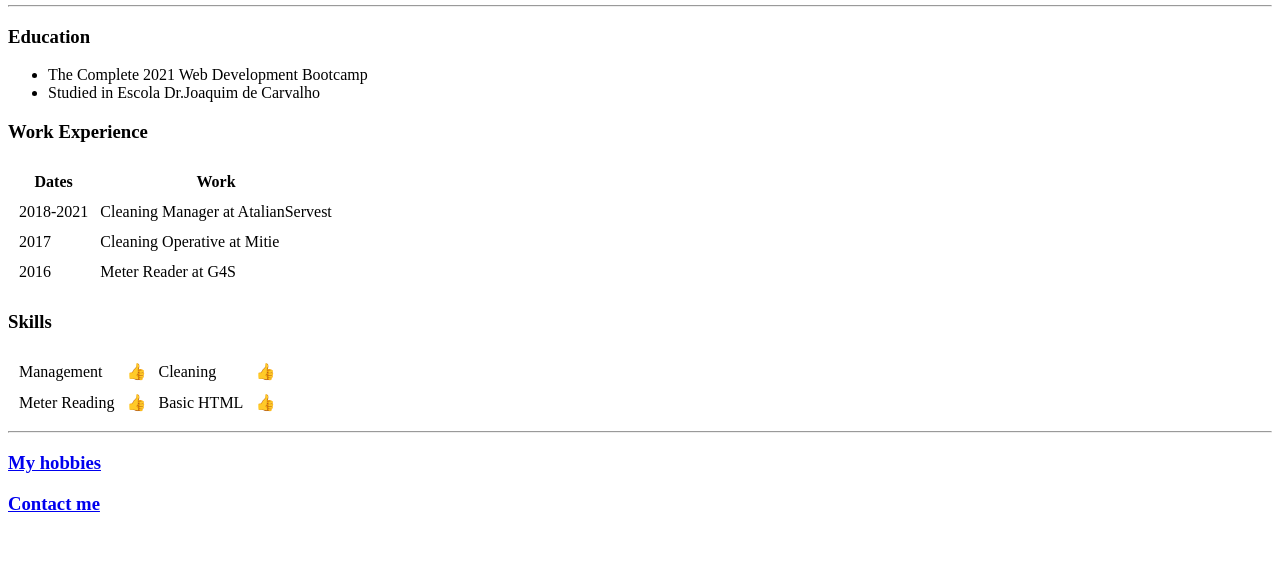
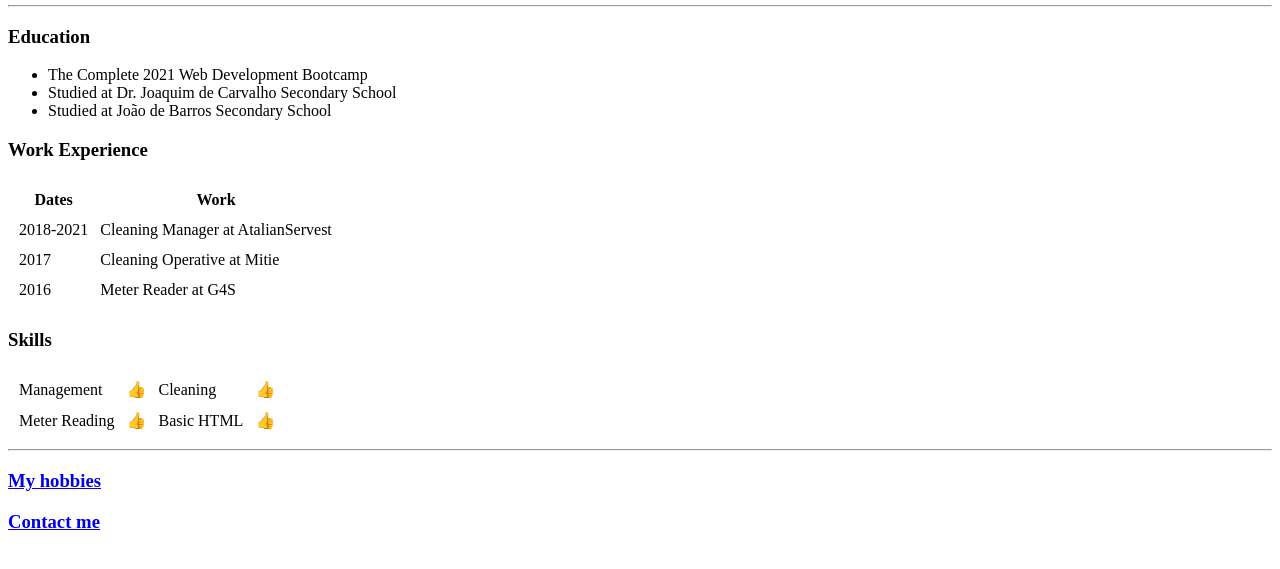
Before and after one commit to notblankdev/cv, a plain HTML site: page index.html in a window 1280 px wide. Shown: the part 207-776 px from the top of the page. Drawn offline with Linux system fonts and the light colour scheme.

Commit message:
changes to education section

```diff
--- a/index.html
+++ b/index.html
@@ -19,7 +19,8 @@
     <h3>Education</h3>
     <ul>
         <li>The Complete 2021 Web Development Bootcamp</li>
-        <li>Studied in Escola Dr.Joaquim de Carvalho</li>
+        <li>Studied at Dr. Joaquim de Carvalho Secondary School</li>
+        <li>Studied at  João de Barros Secondary School</li>
     </ul>
   <h3>Work Experience</h3>
   <table cellspacing="10">
@@ -57,8 +58,6 @@
   <hr>
   <h3><a href="C:\Users\bmama\OneDrive\Desktop\VS Code Projects\Web development\HTML - personal site\hobbies.html">My hobbies</a></h3>
   <h3><a href="contact.html">Contact me</a></h3>
-
-
   </body>
 
 </html>
```
